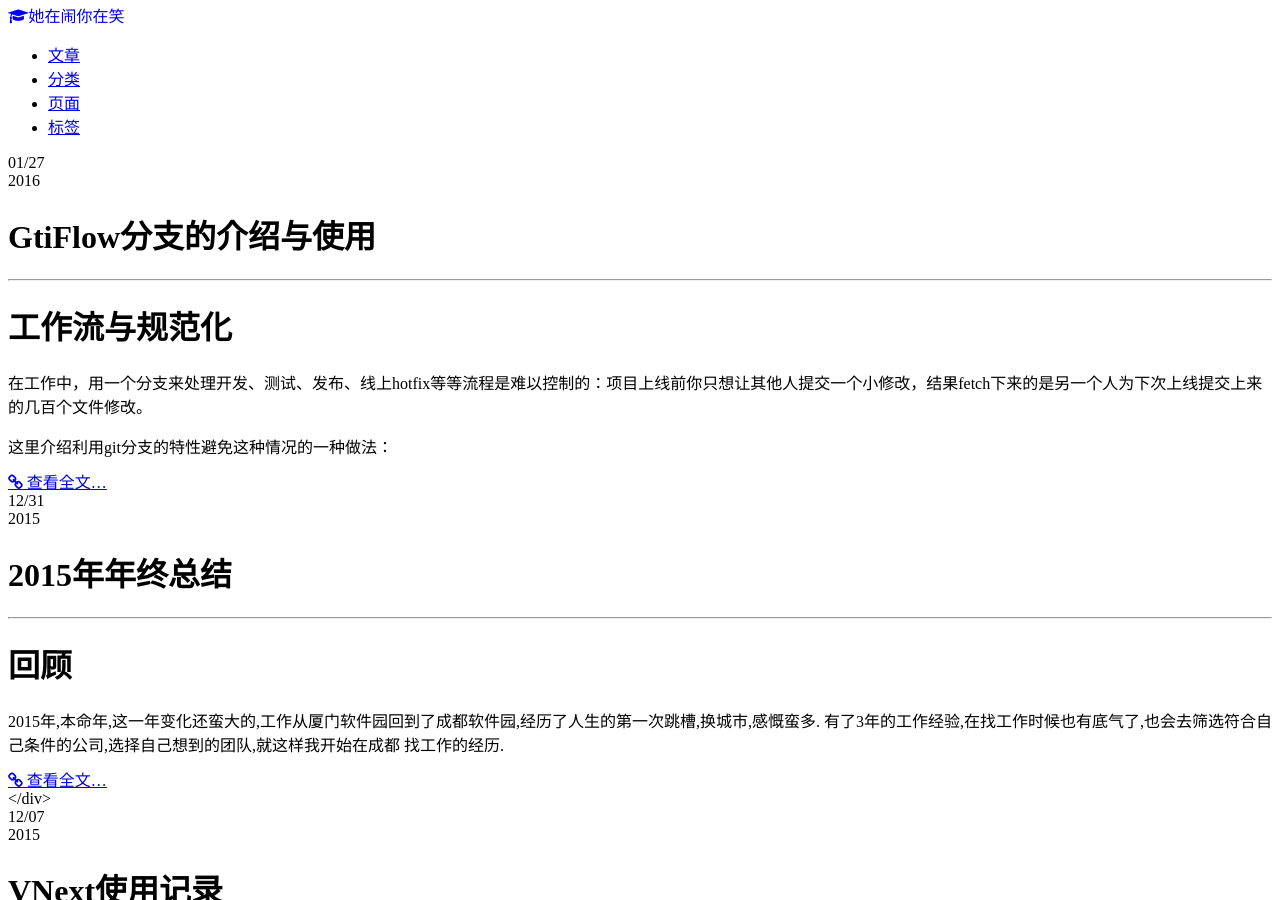
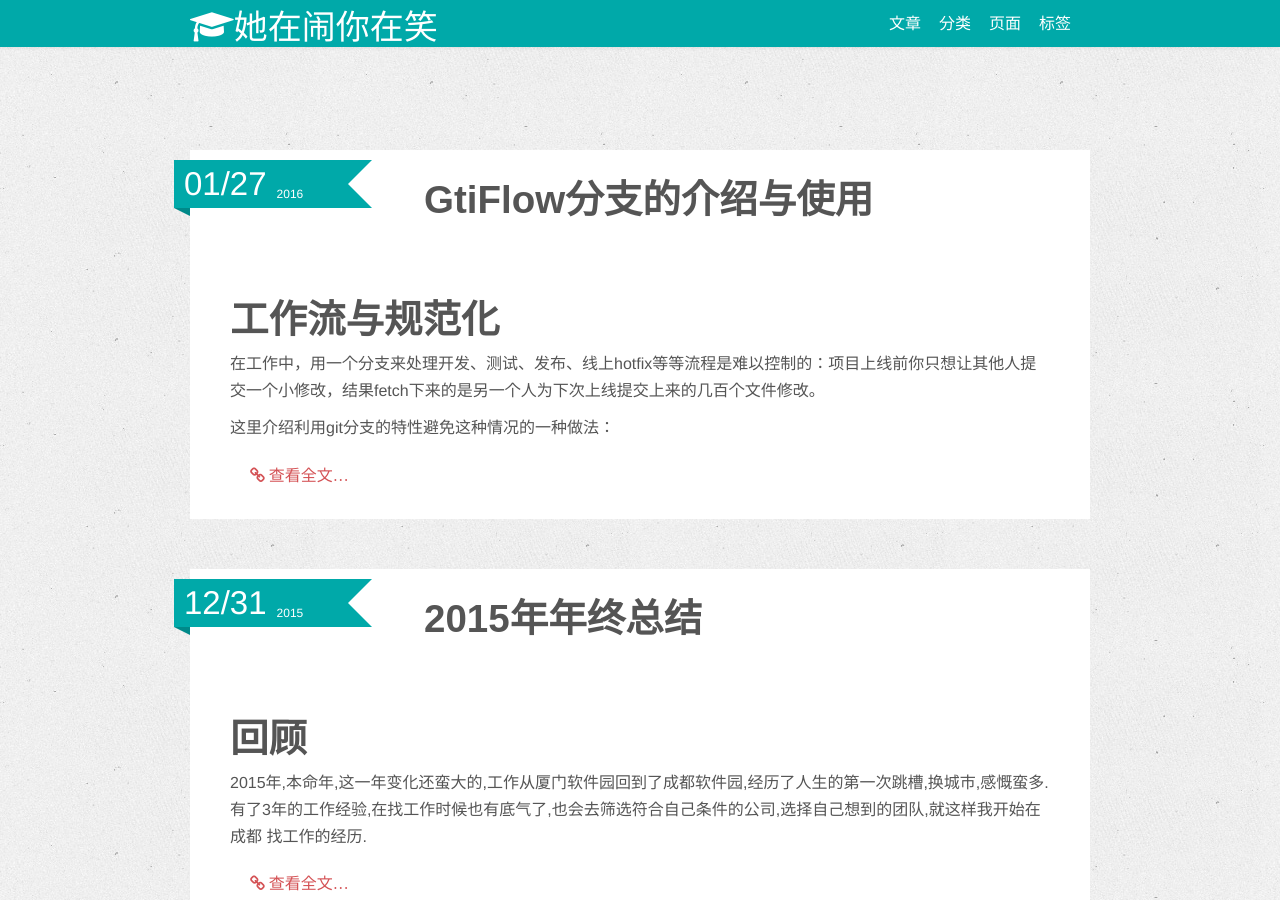
Before and after one commit to hqpsoft/hqpsoft.github.io, a Jekyll site: the page built from index.md, in a window 1280 px wide and 900 px high. Built offline with Jekyll 4.4.1, drawn with Linux system fonts in a browser that asks for light colours; nearby versions of some CDN libraries.

Commit message:
update default link href

```diff
--- a/_includes/themes/twitter/default.html
+++ b/_includes/themes/twitter/default.html
@@ -15,10 +15,10 @@
     <![endif]-->
 
     <!-- Le styles -->
-    <link href="{{ ASSET_PATH }}/bootstrap/css/bootstrap.2.2.2.min.css" rel="stylesheet">
-    <link href="{{ ASSET_PATH }}/css/style.css?body=1" rel="stylesheet" type="text/css" media="all">
-    <link href="{{ ASSET_PATH }}/css/prettify.css" rel="stylesheet" type="text/css">
-    <script src="{{ ASSET_PATH }}/js/prettify.js"></script>
+    <link href="https://hqpsoft.github.io/assets/themes/twitter/bootstrap/css/bootstrap.2.2.2.min.css" rel="stylesheet">
+    <link href="https://hqpsoft.github.io/assets/themes/twitter/css/style.css?body=1" rel="stylesheet" type="text/css" media="all">
+    <link href="https://hqpsoft.github.io/assets/themes/twitter/css/prettify.css" rel="stylesheet" type="text/css">
+    <script src="https://hqpsoft.github.io/assets/themes/twitter/js/prettify.js"></script>
     <!-- Le fav and touch icons -->
   <!-- Update these with your own images
     <link rel="shortcut icon" href="images/favicon.ico">
```
